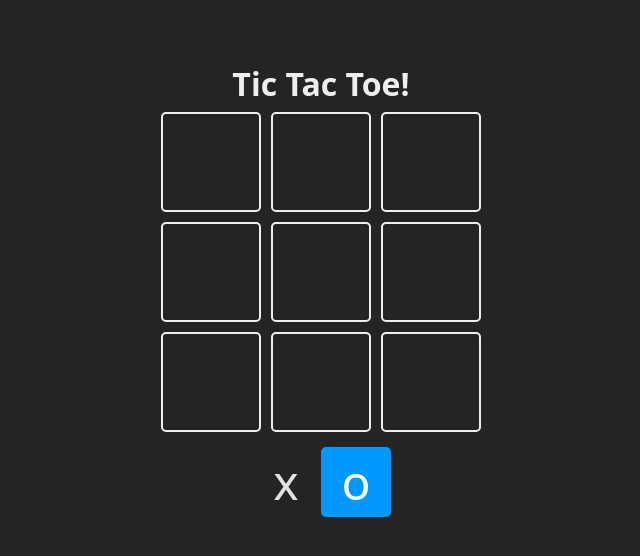
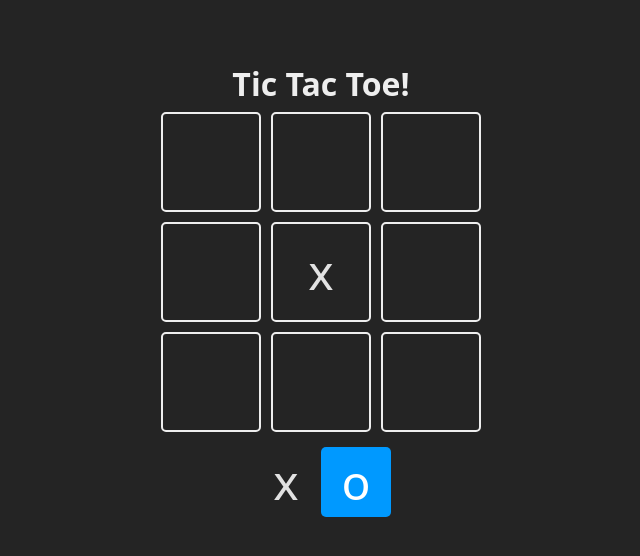
Before and after one commit to NazaRosales/tic-tac-toe, a React (Vite) app: page / in a window 1280 px wide. Both pictures are taken after a click on the element 640 px from the left and 272 px from the top of the page. Shown: the top 556 px of the page, without its empty margins (319-959 px from the left). Built offline with nearby package versions, Linux system fonts and the light colour scheme.

Commit message:
Logic of winner and show the winner

```diff
--- a/src/App.jsx
+++ b/src/App.jsx
@@ -1,63 +1,90 @@
-import { useState } from 'react'
-import './App.css'
+import { useState } from "react";
+import "./App.css";
 
 const TURN = {
-  X: 'x',
-  O: 'o'
+  X: "x",
+  O: "o",
+};
+
+const Squear = ({ children, isSelected, updateBoard, index }) => {
+  const className = `square ${isSelected ? "is-selected" : ""}`;
+  const handleClick = () => {
+    updateBoard(index);
+  };
+  return (
+    <div onClick={handleClick} className={className}>
+      {children}
+    </div>
+  );
+};
+const WINNER_COMBOS = [
+  [0, 1, 2],
+  [3, 4, 5],
+  [6, 7, 8],
+  [0, 3, 6],
+  [1, 4, 7],
+  [2, 5, 8],
+  [2, 5, 8],
+  [0, 4, 8],
+  [2, 4, 6],
+];
+function App() {
+  const [board, setBoard] = useState(Array(9).fill(null));
+  const [turn, setTurn] = useState(TURN.X);
+  const [winner, setWinner] = useState(null);
+
+  const checkWinner = (boardToCheck) => {
+    for (const combo of WINNER_COMBOS) {
+      const [a, b, c] = combo;
+      if (
+        boardToCheck[a] &&
+        boardToCheck[a] === boardToCheck[b] &&
+        boardToCheck[a] === boardToCheck[c]
+      ) {
+        return boardToCheck[a];
+      }
+    }
+    return null;
+  };
+
+  const updateBoard = (index) => {
+    if (board[index] || winner) return;
+    const newBoard = [...board];
+    newBoard[index] = turn;
+    setBoard(newBoard);
+
+    const newTurn = turn === TURN.X ? TURN.O : TURN.X;
+    setTurn(newTurn);
+
+    const newWinner = checkWinner(newBoard)
+    if(newWinner){
+      setWinner(newWinner)
+    }
+  };
+
+  return (
+    <main className="board">
+      <h1>Tic Tac Toe!</h1>
+      <section className="game">
+        {board.map((cell, index) => {
+          return (
+            <Squear key={index} index={index} updateBoard={updateBoard}>
+              {board[index]}
+            </Squear>
+          );
+        })}
+      </section>
+        {winner && <h2>¡El ganador es: {winner}!</h2>}
+      {
+        !winner &&
+        <section className="turn">
+        <Squear isSelected={turn === TURN.X}>{TURN.X}</Squear>
+
+        <Squear isSelected={turn === TURN.O}>{TURN.O}</Squear>
+      </section>
+      }
+    </main>
+  );
 }
 
-const Squear = ({children, isSelected, updateBoard, index}) =>{
-  const className = `square ${isSelected? 'is-selected' : ''}`
-  const handleClick = () => {
-    updateBoard();
-  }
-  return (
-    <div onClick={handleClick} className = {className}>
-      {children}
-    </div>
-  )
-}
-function App() {
-  const [board, setBoard] = useState(Array(9).fill(null));
-  const [turn, setTurn] = useState(TURN.X)
-
-
-  const updateBoard = () =>{
-    const newTurn = turn === TURN.X ? TURN.O : TURN.X;
-    setTurn(newTurn);
-  }
-
-  return (
-    <main className='board'>
-      <h1>Tic Tac Toe!</h1>
-      <section className='game'>
-        {
-          board.map( (cell, index)=>{
-            return(
-              <Squear
-              key={index}
-              index={index}
-              updateBoard={updateBoard}>
-                {board[index]}
-              </Squear>
-            )
-          })
-        }
-      </section>
-
-      <section className='turn'>
-
-        <Squear isSelected = {turn === TURN.X}>
-          {TURN.X}
-        </Squear>
-
-        <Squear isSelected = {turn === TURN.O}>
-          {TURN.O}
-        </Squear>
-
-      </section>
-    </main>
-  )
-}
-
-export default App
+export default App;
```
